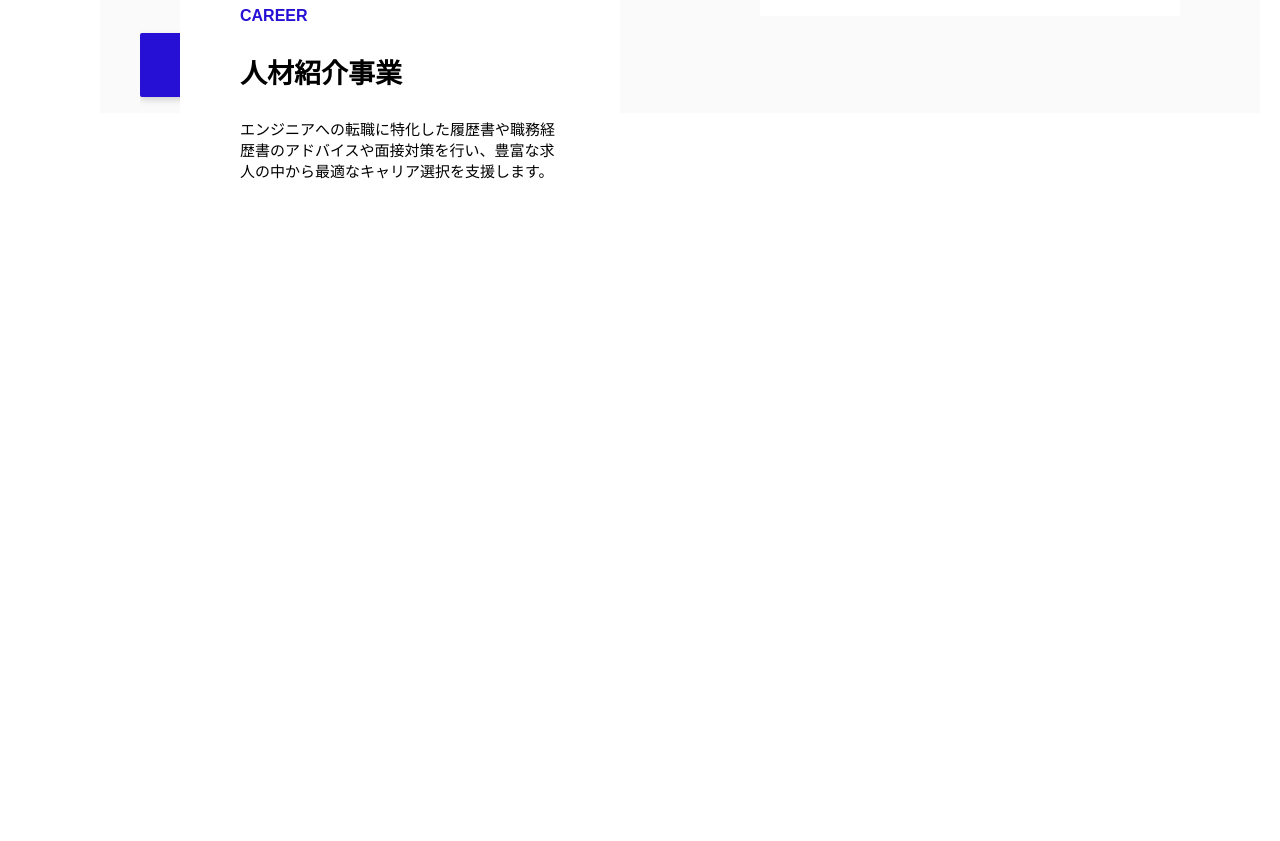
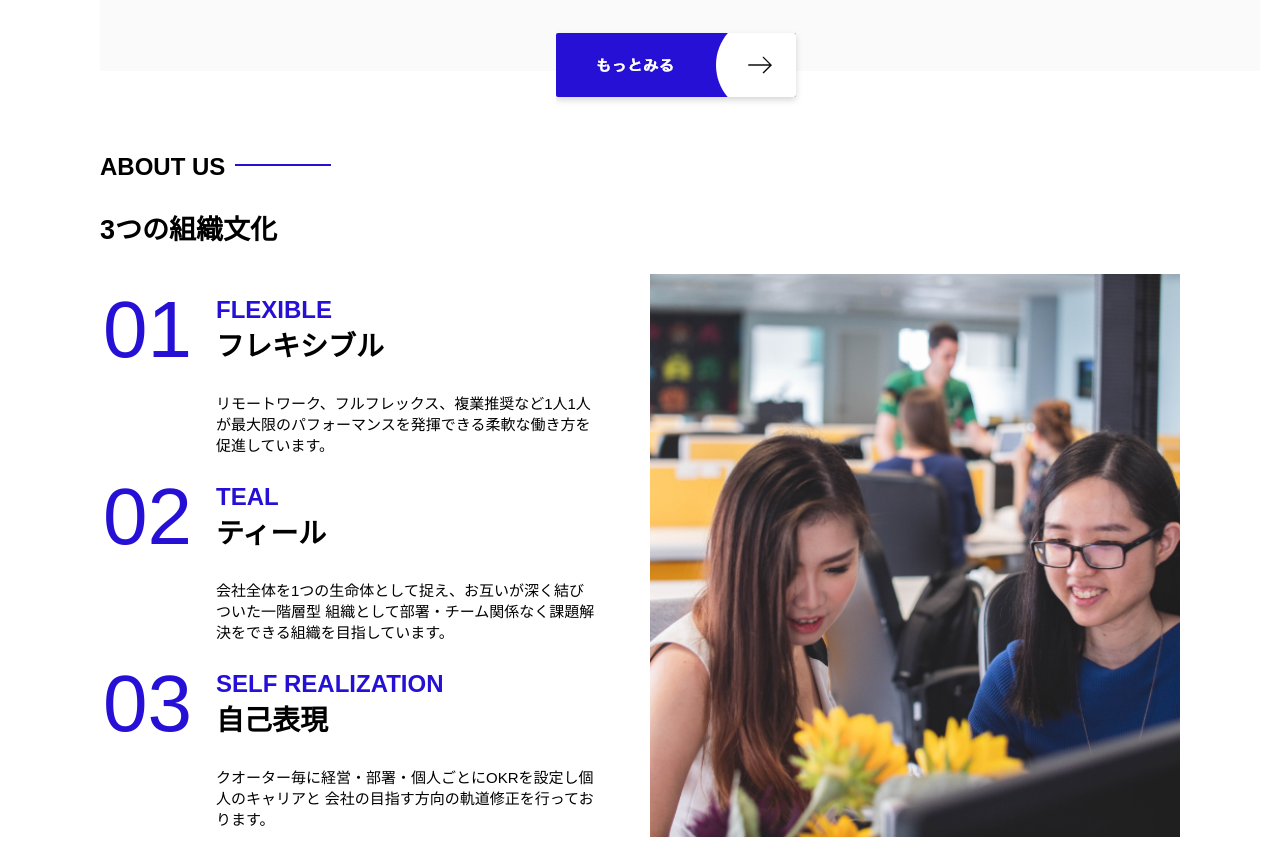
Before and after one commit to KAto-YOuhei/samurai-terakoya, a plain HTML site: page socialtech/code/index.html in a window 1280 px wide. Shown: the part 2662-3503 px from the top of the page. Before the commit the page ends 2889 px from the top, so only its background shows below. Drawn offline with Linux system fonts and the light colour scheme.

Commit message:
ABOOUTUS 追加

```diff
--- a/socialtech/code/index.html
+++ b/socialtech/code/index.html
@@ -69,7 +69,7 @@
                   </p>
                 </div>
               </div>
-              <div class="product-explain">
+              <div>
                 <img class="product-photo" src="images/index/index-career.png" alt="笑顔で話し合う2人の男性">
                 <div class="product-explain">
                   <span>CAREER</span>
@@ -103,6 +103,78 @@
             </a>
           </div>
         </section>
+        <!--  アバウトアス  -->
+        <section id="aboutus">
+          <h2 class="index-h2">ABOUT US</h2>
+          <h3>3つの組織文化</h3>
+          <div>
+            <table class="culture-table">
+              <tr>
+                <td>
+                  <span class="culture-num">01</span>
+                </td>
+                <td>
+                  <span class="culture-en">FLEXIBLE</span>
+                  <span class="culture-jp">フレキシブル</span>
+                </td>
+              </tr>
+              <tr>
+                <td>
+                  <!-- 空のセル -->
+                </td>
+                <td>
+                  <p class="culture-description">
+                    リモートワーク、フルフレックス、複業推奨など1人1人が最大限のパフォーマンスを発揮できる柔軟な働き方を促進しています。
+                  </p>
+                </td>
+              </tr>
+
+              <tr>
+                <td>
+                  <span class="culture-num">02</span>
+                </td>
+                <td>
+                  <span class="culture-en">TEAL</span>
+                  <span class="culture-jp">ティール</span>
+                </td>
+              </tr>
+              <tr>
+                <td>
+                  <!-- 空のセル -->
+                </td>
+                <td>
+                  <p class="culture-description">
+                  会社全体を1つの生命体として捉え、お互いが深く結びついた一階層型
+                  組織として部署・チーム関係なく課題解決をできる組織を目指しています。</p>
+                </td>
+              </tr>
+
+              <tr>
+                <td>
+                  <span class="culture-num">03</span>
+                </td>
+                <td>
+                  <span class="culture-en">SELF REALIZATION</span>
+                  <span class="culture-jp">自己表現</span>
+                </td>
+              </tr>
+              <tr>
+                <td>
+                  <!-- 空のセル -->
+                </td>
+                <td>
+                  <p class="culture-description">
+                    クオーター毎に経営・部署・個人ごとにOKRを設定し個人のキャリアと
+                   会社の目指す方向の軌道修正を行っております。
+                  </p>
+                </td>
+              </tr>
+
+            </table>
+            <img class="culture-img" src="images/index/index-aboutus1.png" alt="笑顔で話し合う2人の女性">
+          </div>
+          <img class="culture-img2" src="images/index/index-aboutus2.png" alt="笑顔で話し合う3人の女性">
+        </section>
       </article>
     </main>
   </body>
--- a/socialtech/code/style.css
+++ b/socialtech/code/style.css
@@ -156,7 +156,7 @@ h3 {
 #product-left > div {
   position: relative;
   height: 480px;
-  margin: right 20px;
+  margin-right: 20px;
 }
 
 #product-right > div {
@@ -176,6 +176,7 @@ h3 {
   left: 0;
   margin: 0 40px 0 40px;
   padding: 20px;
+  box-shadow: 5px 5px 10px rgba(0, 0, 0, 0.05);
 }
 
 .product-explain > span {
@@ -184,3 +185,64 @@ h3 {
   font-size: 16px;
   margin: 0;
 }
+
+.product-explain > h3 {
+  font-size: 20px;
+  margin: 5px 0 5px 0;
+}
+
+.product-explain > p {
+  font-size: 14px;
+  margin: 0;
+}
+
+#product-more {
+  margin: 0 auto -42px auto;
+}
+
+#aboutus {
+  margin: 80px auto 80px;
+}
+
+/*----- about us -----*/
+
+#aboutus > div {
+  display: flex;
+}
+
+.culture-img {
+  width: 100%;
+  align-self: flex-start;
+}
+
+.culture-img2 {
+  margin-top: 50px;
+  width: 100%;
+}
+
+.culture-table {
+  max-width: 500px;
+  margin-right: 50px;
+}
+
+.culture-num {
+  font-size: 80px;
+  color: #2710d5;
+  margin-right: 20px;
+}
+
+.culture-en {
+  color: #2710d5;
+  font-weight: bold;
+  font-size: 24px;
+  display: block;
+}
+
+.culture-jp {
+  font-size: 28px;
+  font-weight: bold;
+}
+
+.culture-description {
+  margin: 0;
+}
```
